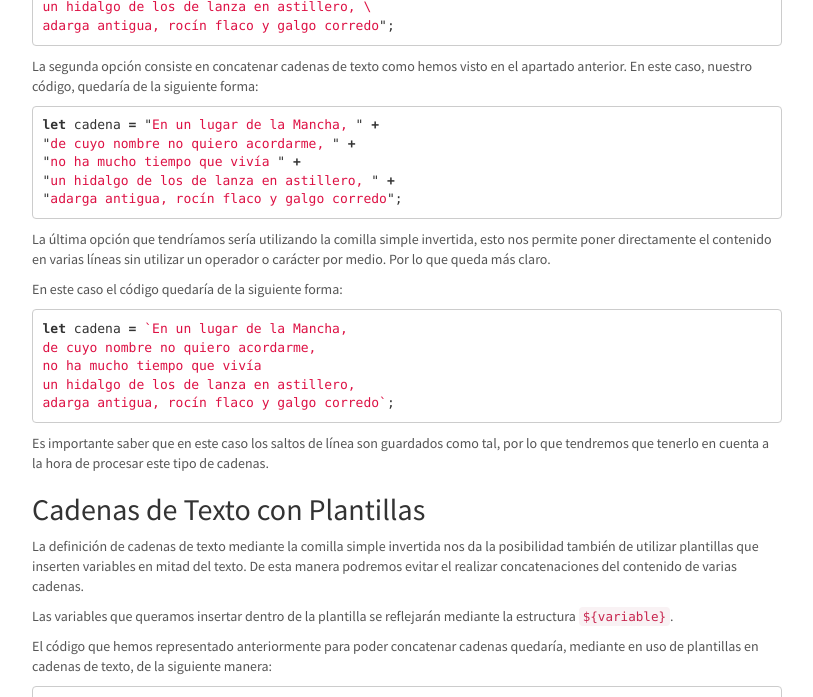
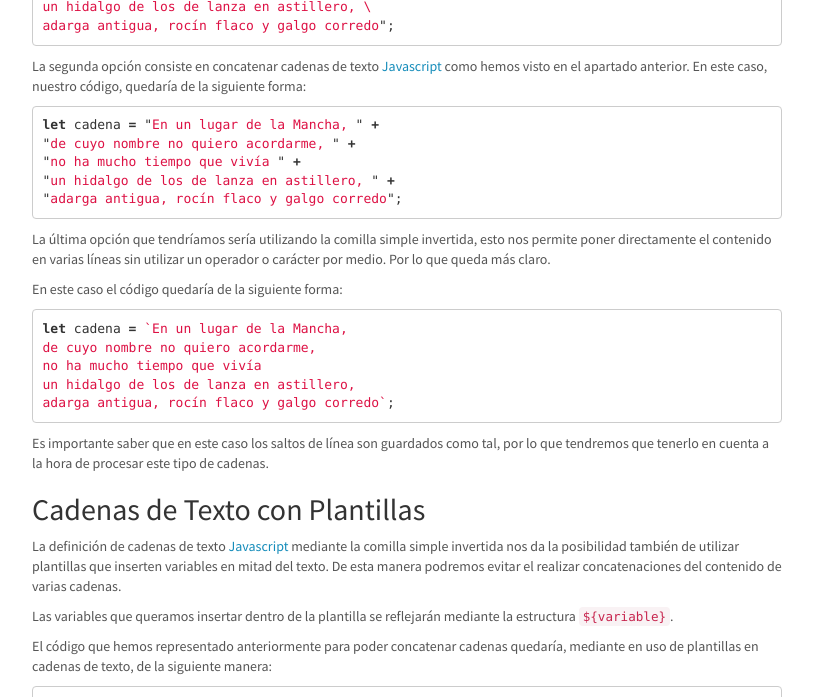
Before and after one commit to manualweb/manualweb, a Jekyll site: the page built from _javascript/cadenas-de-texto.md, in a window 1280 px wide and 900 px high, scrolled down 587 px, cut to the strip 203-900 px from the top of the window. Shown: the whole strip, without its empty margins (428-1241 px from the left). Built offline with Jekyll 4.4.1, drawn with Linux system fonts in a browser that asks for light colours; nearby versions of some CDN libraries; comment, search, counter and statistics services are not loaded.

Commit message:
Nuevos Elementos

````diff
--- a/_javascript/cadenas-de-texto.md
+++ b/_javascript/cadenas-de-texto.md
@@ -52,7 +52,7 @@ adarga antigua, rocín flaco y galgo corredo";
 ```
 
 
-La segunda opción consiste en concatenar cadenas de texto como hemos visto en el apartado anterior. En este caso, nuestro código, quedaría de la siguiente forma:
+La segunda opción consiste en concatenar cadenas de texto [Javascript](https://www.manualweb.net/javascript/) como hemos visto en el apartado anterior. En este caso, nuestro código, quedaría de la siguiente forma:
 
 
 ```javascript
@@ -85,7 +85,7 @@ Es importante saber que en este caso los saltos de línea son guardados como tal
 ## Cadenas de Texto con Plantillas
 
 
-La definición de cadenas de texto mediante la comilla simple invertida nos da la posibilidad también de utilizar plantillas que inserten variables en mitad del texto. De esta manera podremos evitar el realizar concatenaciones del contenido de varias cadenas.
+La definición de cadenas de texto [Javascript](https://www.manualweb.net/javascript/) mediante la comilla simple invertida nos da la posibilidad también de utilizar plantillas que inserten variables en mitad del texto. De esta manera podremos evitar el realizar concatenaciones del contenido de varias cadenas.
 
 
 Las variables que queramos insertar dentro de la plantilla se reflejarán mediante la estructura `${variable}`.
````
